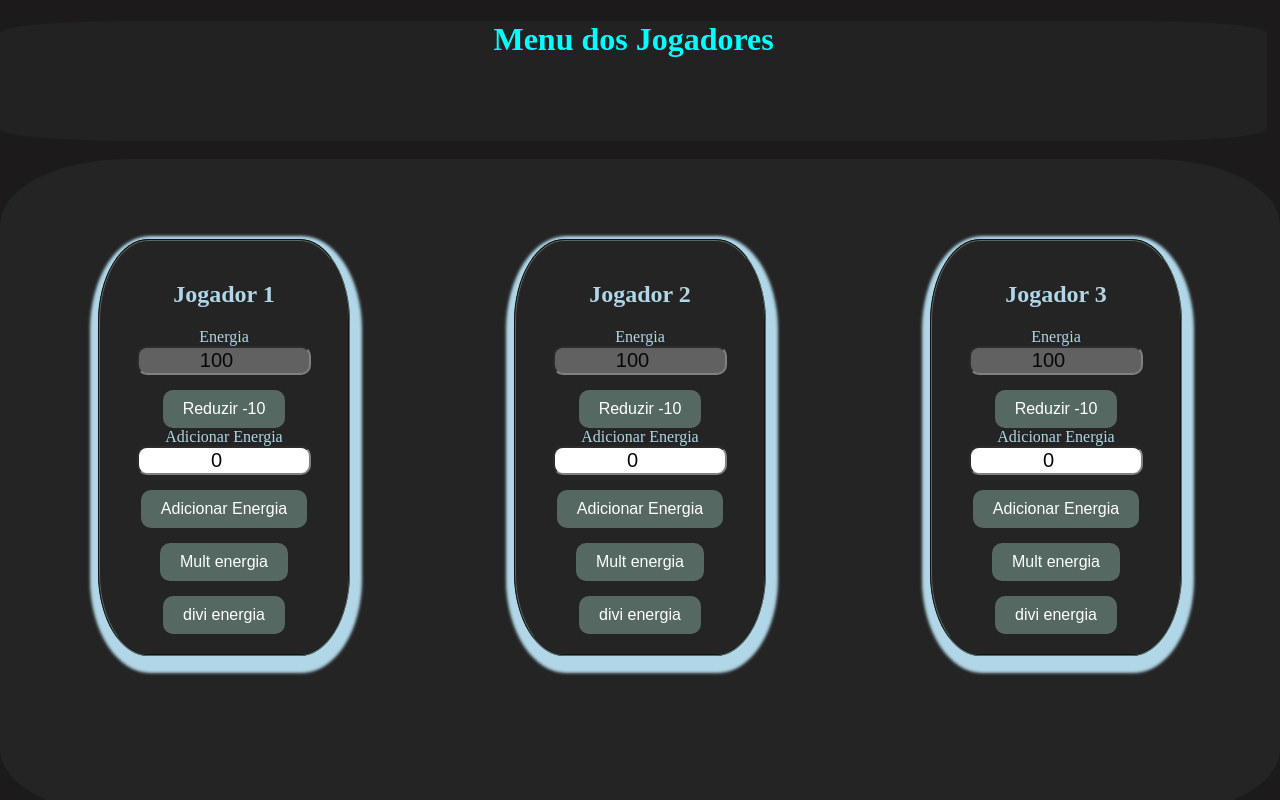
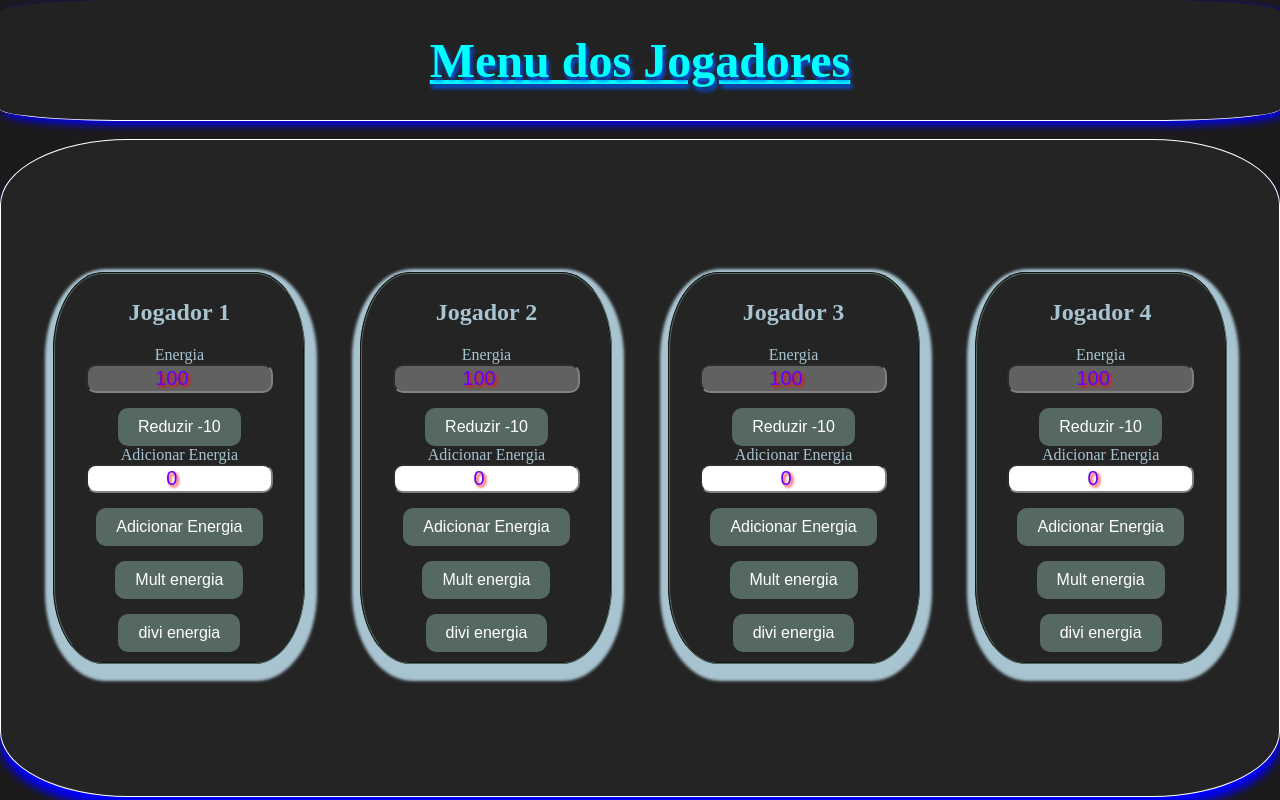
Before and after one commit to RhanieryCorreia/Menu_-dos_-jogadores_Dissemina, a plain HTML site: page index.html in a window 1280 px wide. Shown: the top 800 px of the page. Drawn offline with Linux system fonts and the light colour scheme.

Commit message:
Refactor player menu layout and styles
Updated styling and structure of the player menu interface, including improved layout and added visual effects.

```diff
--- a/index.html
+++ b/index.html
@@ -1,31 +1,41 @@
 <!DOCTYPE html>
 <html lang="pt-br">
   <head>
-    <meta charset="UTF-8">
-    <meta name="viewport" content="width=device-width, initial-scale=1.0">
+    <meta charset="UTF-8" />
+    <meta name="viewport" content="width=device-width, initial-scale=1.0" />
     <title>Menu dos Jogadores</title>
     <style>
-        body{
+      body {
         background-color: rgb(28, 26, 26);
         margin: 0;
         padding: 0;
       }
-        header{
+      header {
         background-color: rgb(34, 34, 34);
         color: aqua;
-            width: 99vw;
+        width: 100%;
         height: 15vh;
+        border-radius: 10%;
+        display: flex;
         align-items: center;
         justify-content: center;
-            text-align: center;
-            border-radius: 10%;
+        margin: 0;
+        padding: 0;
+        box-shadow: 4px 4px 10px blue;
+        border-bottom: 1px solid white;
+        position: static;
+        .titulo{
+        font-family: "Times New Roman";
+        font-size: 3em;
+        font-weight: bold;
+        text-shadow: 2px 4px 4px rgb(0, 89, 255);
+        text-decoration: underline;
       }
-        h1{
-            font-family: 'Times New Roman';
       }
-        div{
+
+      div {
         background-color: rgb(36, 36, 36);
-            color: rgb(177, 214, 231);
+        color: rgb(169, 196, 209);
         display: flex;
         flex-wrap: wrap;
         flex-direction: row;
@@ -33,30 +43,32 @@
         height: 82vh;
         align-items: center;
         justify-content: center;
+        box-shadow: 0px 10px 10px blue;
+        border: 1px solid white;
       }
-        section{
-            margin:80px;
+      section {
+        padding: 2%;
         width: 20vw;
         display: flex;
         flex-direction: column;
       }
-        fieldset{
+      fieldset {
         border-radius: 20%;
         border-color: rgb(85, 104, 98);
         box-shadow: 2px 7px 3px 10px;
         display: flex;
         flex-direction: column;
         align-items: center;
-            padding: 20px;
       }
-        input{
+      input {
         font-size: 20px;
         border-color: gray;
         border-radius: 10px;
-            color: rgb(7, 7, 7);
+        color: rgb(99, 2, 255);
         width: 80%;
         text-align: center;
         cursor: pointer;
+        text-shadow: 2px 2px 3px rgb(253, 7, 7);
       }
       button {
         background-color: rgb(85, 104, 98);
@@ -76,22 +88,33 @@
   </head>
   <body>
     <header>
-        <h1>Menu dos Jogadores</h1>
-    </header> <br>
+      <h1 class="titulo">Menu dos Jogadores</h1>
+    </header>
+    <br />
     <div>
       <section id="sec1">
         <fieldset>
           <h2>Jogador 1</h2>
           <label for="energia1">Energia</label>
-                <input type="number" id="energia1" placeholder="Energia" value="100" disabled>
+          <input
+            type="number"
+            id="energia1"
+            placeholder="Energia"
+            value="100"
+            disabled
+          />
           <button onclick="reduzirEnergia(1)">Reduzir -10</button>
 
           <label for="adicionar1">Adicionar Energia</label>
-                <input type="number" id="adicionar1" value="0" placeholder="Escreva o valor">
+          <input
+            type="number"
+            id="adicionar1"
+            value="0"
+            placeholder="Escreva o valor"
+          />
           <button onclick="adicionarEnergia(1)">Adicionar Energia</button>
           <button onclick="mult(1)">Mult energia</button>
           <button onclick="divi(1)">divi energia</button>
-
         </fieldset>
       </section>
 
@@ -99,15 +122,26 @@
         <fieldset>
           <h2>Jogador 2</h2>
           <label for="energia2">Energia</label>
-                <input type="number" id="energia2" placeholder="Energia" value="100" size="25px" disabled>
+          <input
+            type="number"
+            id="energia2"
+            placeholder="Energia"
+            value="100"
+            size="25px"
+            disabled
+          />
           <button onclick="reduzirEnergia(2)">Reduzir -10</button>
 
           <label for="adicionar2">Adicionar Energia</label>
-                <input type="number" id="adicionar2" value="0" placeholder="Escreva o valor">
+          <input
+            type="number"
+            id="adicionar2"
+            value="0"
+            placeholder="Escreva o valor"
+          />
           <button onclick="adicionarEnergia( 2)">Adicionar Energia</button>
           <button onclick="mult(2)">Mult energia</button>
           <button onclick="divi( 2)">divi energia</button>
-
         </fieldset>
       </section>
 
@@ -115,15 +149,25 @@
         <fieldset>
           <h2>Jogador 3</h2>
           <label for="energia3">Energia</label>
-                <input type="number" id="energia3" placeholder="Energia" value="100" disabled>
+          <input
+            type="number"
+            id="energia3"
+            placeholder="Energia"
+            value="100"
+            disabled
+          />
           <button onclick="reduzirEnergia(3)">Reduzir -10</button>
 
           <label for="adicionar3">Adicionar Energia</label>
-                <input type="number" id="adicionar3" value="0" placeholder="Escreva o valor">
+          <input
+            type="number"
+            id="adicionar3"
+            value="0"
+            placeholder="Escreva o valor"
+          />
           <button onclick="adicionarEnergia(3)">Adicionar Energia</button>
           <button onclick="mult(3)">Mult energia</button>
           <button onclick="divi(3)">divi energia</button>
-
         </fieldset>
       </section>
 
@@ -131,117 +175,129 @@
         <fieldset>
           <h2>Jogador 4</h2>
           <label for="energia4">Energia</label>
-                <input type="number" id="energia4" placeholder="Energia" value="100" disabled>
+          <input
+            type="number"
+            id="energia4"
+            placeholder="Energia"
+            value="100"
+            disabled
+          />
           <button onclick="reduzirEnergia(4)">Reduzir -10</button>
 
           <label for="adicionar4">Adicionar Energia</label>
-                <input type="number" id="adicionar4" value="0" placeholder="Escreva o valor">
+          <input
+            type="number"
+            id="adicionar4"
+            value="0"
+            placeholder="Escreva o valor"
+          />
           <button onclick="adicionarEnergia(4)">Adicionar Energia</button>
           <button onclick="mult(4)">Mult energia</button>
           <button onclick="divi( 4)">divi energia</button>
-
         </fieldset>
       </section>
     </div>
 
     <script>
-
       const inputs = {
         player1: document.getElementById("energia1"),
         player2: document.getElementById("energia2"),
         player3: document.getElementById("energia3"),
-            player4: document.getElementById("energia4")
+        player4: document.getElementById("energia4"),
+      };
+
+      const socket = new WebSocket(
+        "wss://brodcast-dissemina-service.onrender.com/"
+      );
+      socket.onopen = (e) => {
+        console.log("Inicializando valores");
+        for (let i = 0; i < 4; i++) {
+          socket.send(JSON.stringify({ player: "player" + (i + 1) }));
         }
-
-        const socket = new WebSocket("wss://brodcast-dissemina-service.onrender.com/")
-        socket.onopen = (e) => {
-            console.log('Inicializando valores')
-            for(let i = 0; i<4; i++) {
-                socket.send(JSON.stringify({player: "player"+(i+1)}))
-            }
-        }
+      };
       socket.onmessage = (message) => {
         console.log(message.data);
         const [player, val] = message.data.split(":");
-            const input = inputs[player]
-            if(!input) {
-                console.log("mensagem invalida => "+ message);
-                return
+        const input = inputs[player];
+        if (!input) {
+          console.log("mensagem invalida => " + message);
+          return;
         }
         console.log(message);
-            input.value = Number(val)
-        }
+        input.value = Number(val);
+      };
       function sendMessage(val, player) {
-            socket.send(JSON.stringify({player: "player"+player, val: val}))
+        socket.send(JSON.stringify({ player: "player" + player, val: val }));
       }
 
       function reduzirEnergia(idJogador) {
-            const input = document.getElementById("energia"+idJogador);
+        const input = document.getElementById("energia" + idJogador);
         let valorAtual = parseInt(input.value) || 0;
         valorAtual -= 10;
 
-            if(valorAtual <= -1){
+        if (valorAtual <= -1) {
           valorAtual = 0;
         }
         input.value = valorAtual;
-            sendMessage(input.value, idJogador)
+        sendMessage(input.value, idJogador);
       }
 
       function adicionarEnergia(idJogador) {
-            const inputEnergia = document.getElementById("energia"+idJogador);
-            const inputAdicionar = document.getElementById("adicionar"+idJogador);
+        const inputEnergia = document.getElementById("energia" + idJogador);
+        const inputAdicionar = document.getElementById("adicionar" + idJogador);
 
         let energiaAtual = parseInt(inputEnergia.value) || 0;
         let valorAdicionar = parseInt(inputAdicionar.value) || 0;
 
         energiaAtual += valorAdicionar;
         inputEnergia.value = energiaAtual;
-            if(inputEnergia.value >=101){
+        if (inputEnergia.value >= 101) {
           inputEnergia.value = 100;
-            } else{
+        } else {
           inputEnergia.value = energiaAtual;
           // Opcional: limpar o campo de adição após usar
           inputAdicionar.value = 0;
-            sendMessage(inputEnergia.value, idJogador)
+          sendMessage(inputEnergia.value, idJogador);
         }
-
       }
-        function mult(idJogador){
-            const inputEnergia = document.getElementById("energia"+idJogador);
-            const inputMult = document.getElementById("adicionar"+idJogador);
+      function mult(idJogador) {
+        const inputEnergia = document.getElementById("energia" + idJogador);
+        const inputMult = document.getElementById("adicionar" + idJogador);
 
         let valorAtual = parseInt(inputEnergia.value);
         let valorMult = parseInt(inputMult.value);
 
         valorAtual = valorAtual * valorMult;
         inputEnergia.value = valorAtual;
-            if(inputEnergia.value >= 101){
+        if (inputEnergia.value >= 101) {
           inputEnergia.value = 100;
-            } else{
+        } else {
           inputEnergia.value = valorAtual;
-            } if(inputEnergia.value <=-1){
+        }
+        if (inputEnergia.value <= -1) {
           inputEnergia.value = 0;
         }
-            sendMessage(inputEnergia.value, idJogador)
+        sendMessage(inputEnergia.value, idJogador);
       }
 
-        function divi(idJogador){
-            const inputEnergia = document.getElementById("energia"+idJogador)
-            const inputMult = document.getElementById("adicionar"+idJogador);
+      function divi(idJogador) {
+        const inputEnergia = document.getElementById("energia" + idJogador);
+        const inputMult = document.getElementById("adicionar" + idJogador);
 
         let valorAtual = parseInt(inputEnergia.value);
         let valorMult = parseInt(inputMult.value);
 
         valorAtual = valorAtual / valorMult;
         inputEnergia.value = valorAtual;
-            if(inputEnergia.value >= 101){
+        if (inputEnergia.value >= 101) {
           inputEnergia.value = 100;
-            } else{
+        } else {
           inputEnergia.value = valorAtual;
-            } if(inputEnergia.value <=-1){
+        }
+        if (inputEnergia.value <= -1) {
           inputEnergia.value = 0;
         }
-            sendMessage(inputEnergia.value, idJogador)
+        sendMessage(inputEnergia.value, idJogador);
       }
     </script>
   </body>
```
Lines whose indentation alone changed are shown as unchanged.
